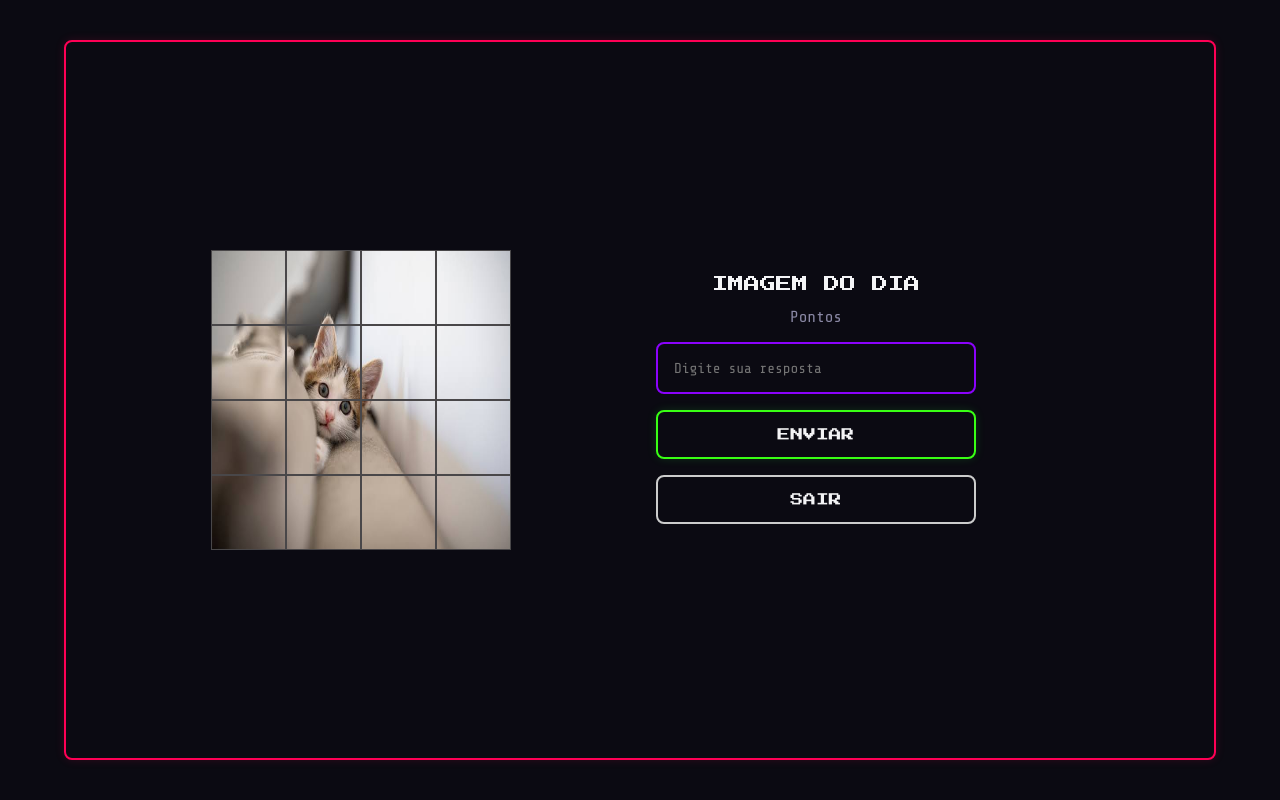
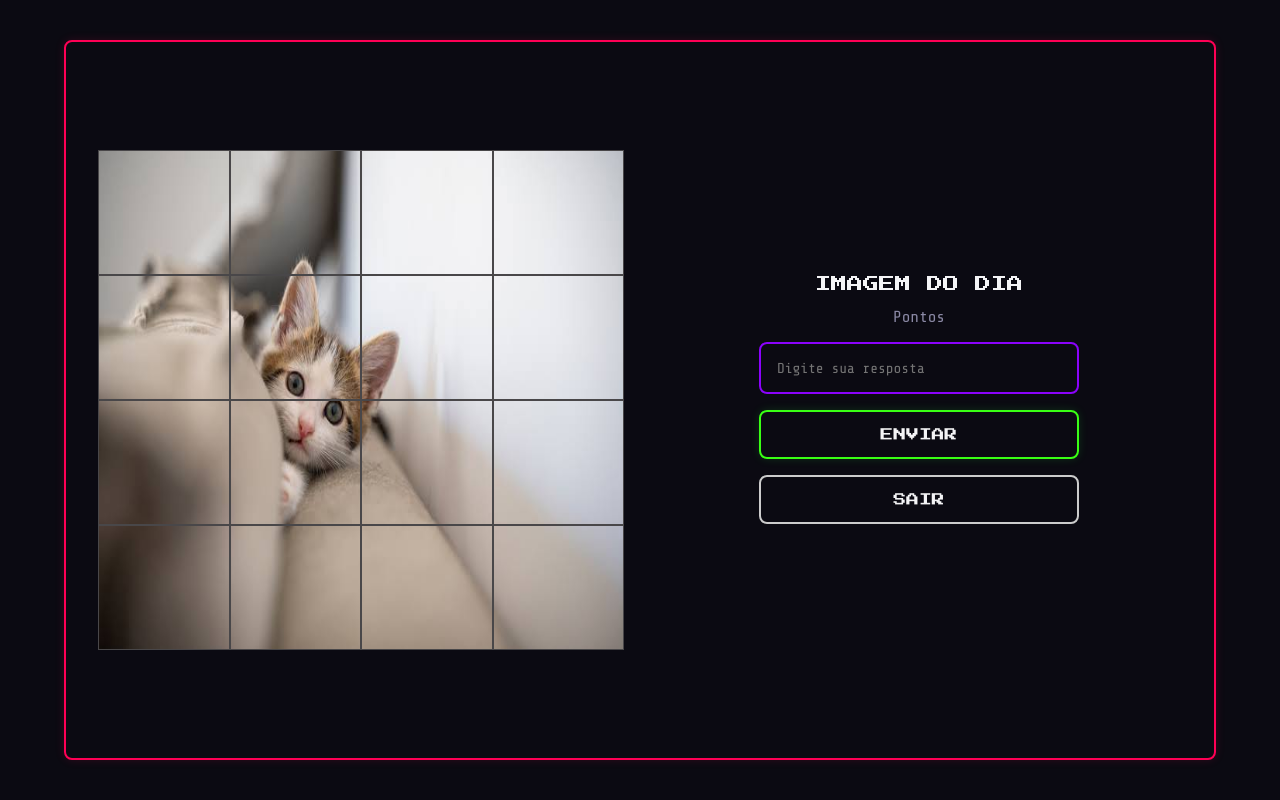
Before and after one commit to biazrei/Pixel-Guess, a React (Vite) app: page /ImagemDoDia in a window 1280 px wide. Built offline with nearby package versions, Linux system fonts and the light colour scheme.

Commit message:
layout img do dia

```diff
--- a/src/components/GameContainer/GameContainer.css
+++ b/src/components/GameContainer/GameContainer.css
@@ -1,8 +1,13 @@
 .game-container {
   position: relative;
-  width: 300px;
-  height: 300px;
+  width: 100%;
+  height: 500px;
   aspect-ratio: 1;
+  display: flex;
+  flex-direction: column;
+
+
+
 
 }
 
@@ -12,3 +17,10 @@
   display: block;
 
 }
+
+@media (max-width: 600px) {
+  .game-container {
+    width: 300px;
+    height: 300px;
+  }
+}
--- a/src/pages/Imagem do dia/Imagem-do-dia.css
+++ b/src/pages/Imagem do dia/Imagem-do-dia.css
@@ -12,7 +12,7 @@
     margin: 0 auto;
 }
 
-.imgdia__info{
+.imgdia__grid{
     display: flex;
     flex-direction: column;
     align-items: center;
@@ -23,13 +23,13 @@
 .imgdia__form {
     display: flex;
     flex-direction: column;
+    align-items: center;
+    justify-self: center;
     gap: 1rem;
     width: 100%;
     max-width: 320px;
     min-width: 0;
 }
-
-
 
 @media (max-width: 600px) {
   .imgdia {
--- a/src/pages/Imagem do dia/Imagem-do-dia.tsx
+++ b/src/pages/Imagem do dia/Imagem-do-dia.tsx
@@ -11,19 +11,16 @@ export default function ImagemDoDia () {
 
     return (
          <main className='imgdia'>
-
-            <div className='imgdia__info'>
-
-            <GameContainer/>
+            <div className='imgdia__grid'>
+             <GameContainer />
             </div>
 
-
             <form className='imgdia__form'>
-                <Subtitle> IMAGEM DO DIA </Subtitle>
+            <Subtitle> IMAGEM DO DIA </Subtitle>
             <Text>Pontos</Text>
-             <Input type='text' placeholder='Digite sua resposta'/>
-             <Button type='submit' cor='green'>ENVIAR </Button>
-             <Button type='button' onClick={() => navigate("/")}>SAIR</Button>
+            <Input type='text' placeholder='Digite sua resposta'/>
+            <Button type='submit' cor='green'>ENVIAR </Button>
+            <Button type='button' onClick={() => navigate("/")}>SAIR</Button>
             </form>
 
         </main>
```
